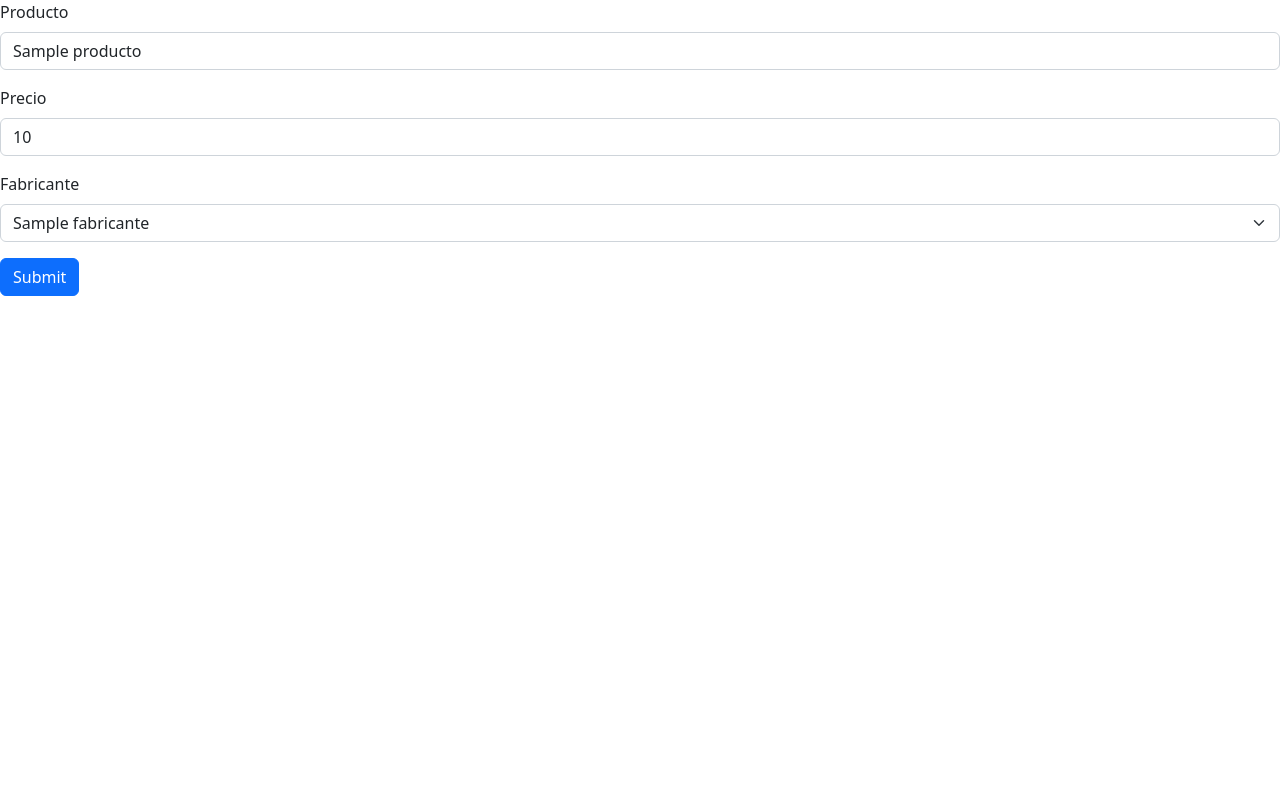
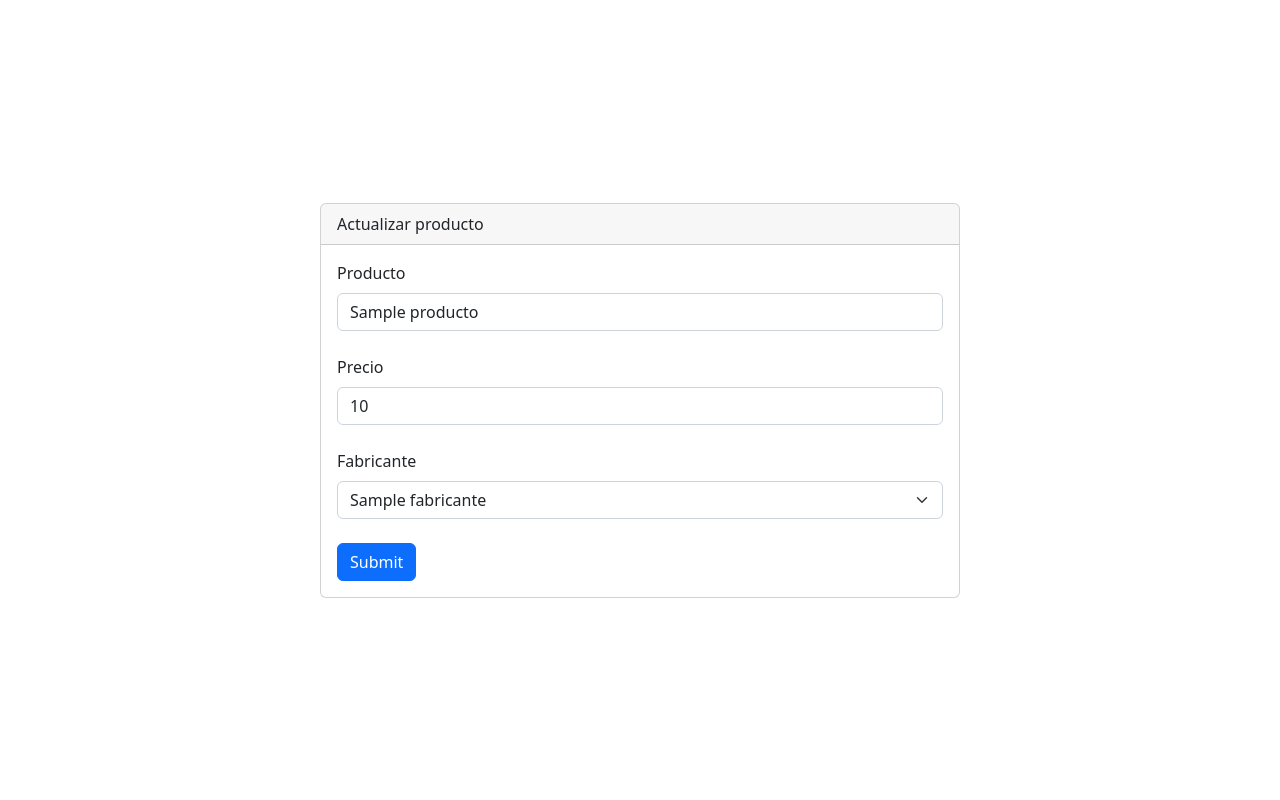
Before and after one commit to Ubyquit/tienda_sm34_2023, a PHP site: page /update/producto.php?id_producto=1 in a window 1280 px wide. Run offline with PHP 8.4, Linux system fonts and the light colour scheme; tables that the repository leaves empty or names only in its code hold one stand-in row (values such as "Sample post").

Commit message:
INTERFAZ

```diff
--- a/update/producto.php
+++ b/update/producto.php
@@ -36,26 +36,33 @@ $fabricante = mysqli_fetch_array($resultado1);
         <!-- place navbar here -->
     </header>
     <main>
-
+        <div class="d-flex justify-content-center align-items-center" style="height: 100vh;">
+            <div class="card w-50">
+                <div class="card-header">
+                    Actualizar producto
+                </div>
+                <div class="card-body">
                     <!-- ========== Start formulario ========== -->
                     <form action="actualizar_producto.php" method="post">
-            <div class="mb-3">
+                        <div class="mb-4">
                             <label class="form-label">Producto</label>
                             <input name="nombre_producto" value="<?php echo $fabricante['nombre'] ?>" type="text"
                                 class="form-control" required>
                         </div>
-            <div class="mb-3">
+                        <div class="mb-4">
                             <label class="form-label">Precio</label>
-                <input name="precio_producto" value="<?php echo $fabricante['precio'] ?>" type="number"  class="form-control" min="0" max="9999" required>
+                            <input name="precio_producto" value="<?php echo $fabricante['precio'] ?>" type="number"
+                                class="form-control" min="0" max="9999" required>
                         </div>
-            <div class="mb-3">
+                        <div class="mb-4">
                             <label class="form-label">Fabricante</label>
                             <select name="id_fabricante" class="form-select">
                                 <option value="<?php echo $fabricante['id_fabricante_id']; ?>" selected><?php echo $fabricante['fabricante'] ?></option>
                                 <?php
                                 while ($fila = mysqli_fetch_array($resultado)) {
                                     ?>
-                        <option value="<?php echo $fila['id_fabricante']; ?>"><?php echo $fila['nombre']; ?></option>
+                                    <option value="<?php echo $fila['id_fabricante']; ?>"><?php echo $fila['nombre']; ?>
+                                    </option>
                                 <?php } ?>
                             </select>
                         </div>
@@ -65,10 +72,11 @@ $fabricante = mysqli_fetch_array($resultado1);
                         <button type="submit" class="btn btn-primary">Submit</button>
                     </form>
                     <!-- ========== End formulario ========== -->
+                </div>
+            </div>
+        </div>
+    </main>
 
-
-
-    </main>
     <footer>
         <!-- place footer here -->
     </footer>
```
Also changed, not shown: fabricantes.php (+8 -3 lines), productos.php (+8 -3 lines), update/fabricante.php (+13 -3 lines). Lines whose indentation alone changed are shown as unchanged.
